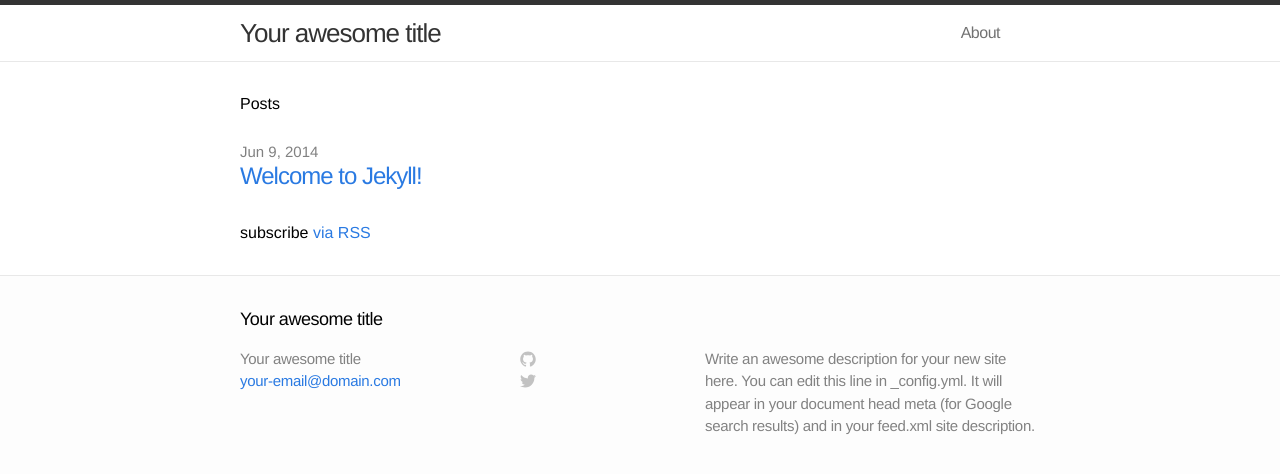
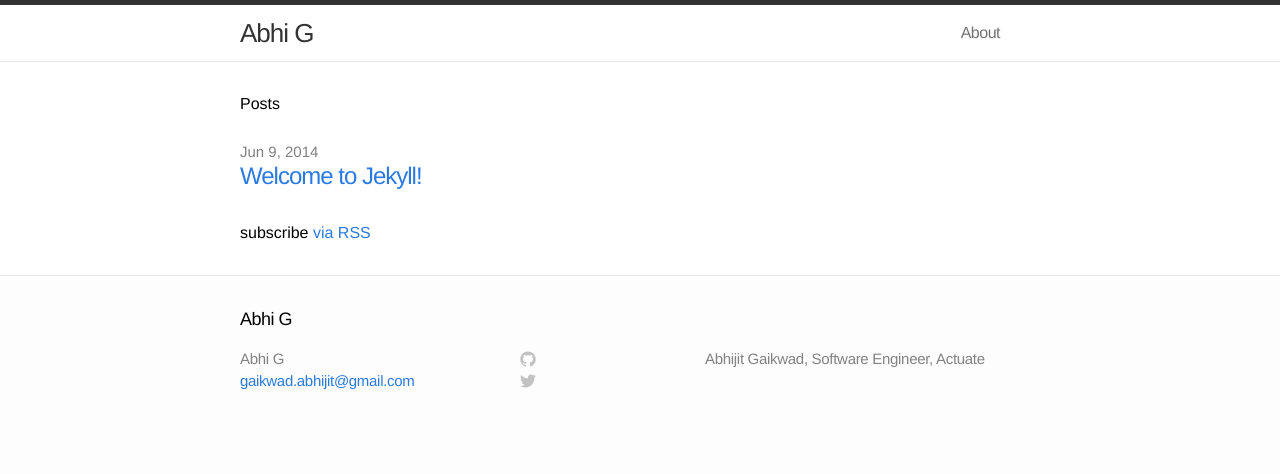
Before and after one commit to gabhi/gabhi.github.io, a Jekyll site: the page built from index.html, in a window 1280 px wide. Shown: the top 474 px of the page. Built offline with Jekyll 4.4.1, drawn with Linux system fonts in a browser that asks for light colours.

Commit message:
Basic configuration changes

```diff
--- a/_config.yml
+++ b/_config.yml
@@ -1,9 +1,9 @@
 # Site settings
-title: Your awesome title
-email: your-email@domain.com
-description: "Write an awesome description for your new site here. You can edit this line in _config.yml. It will appear in your document head meta (for Google search results) and in your feed.xml site description."
+title: Abhi G
+email: gaikwad.abhijit@gmail.com
+description: "Abhijit Gaikwad, Software Engineer, Actuate"
 baseurl: ""
-url: "http://yourdomain.com"
+url: "http://gabhi.com"
 
 # Build settings
 markdown: kramdown
```
